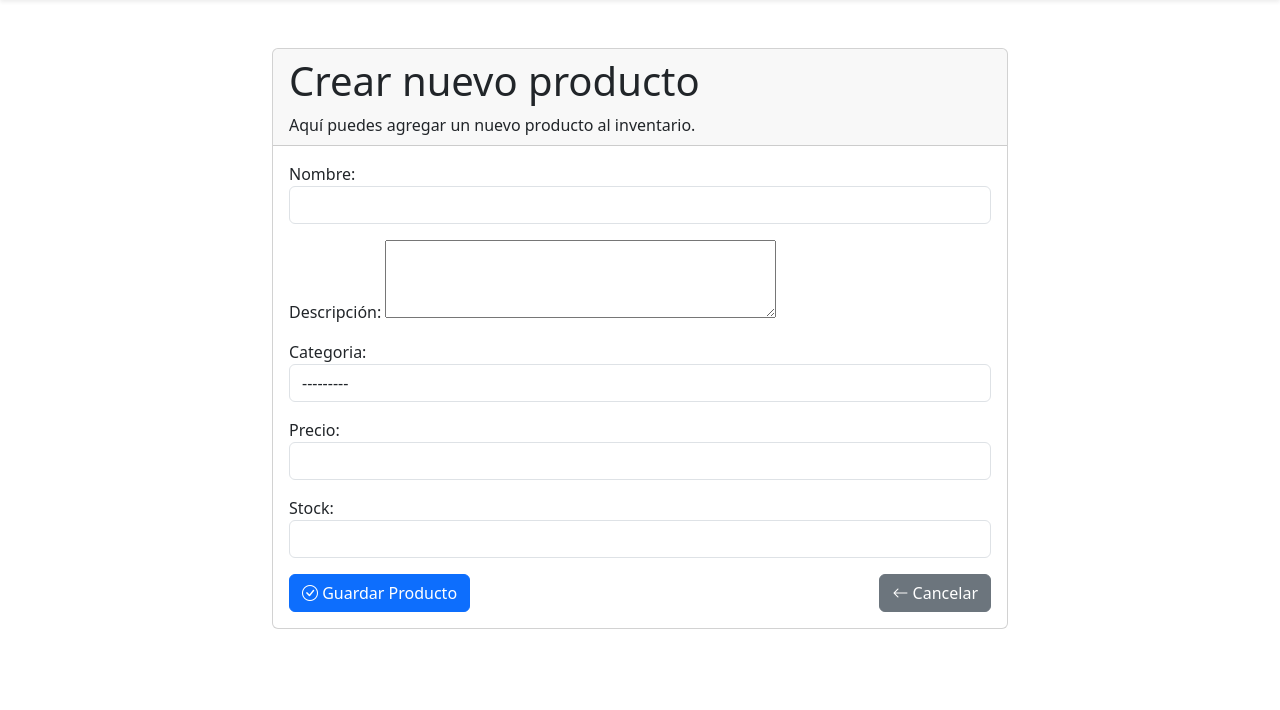
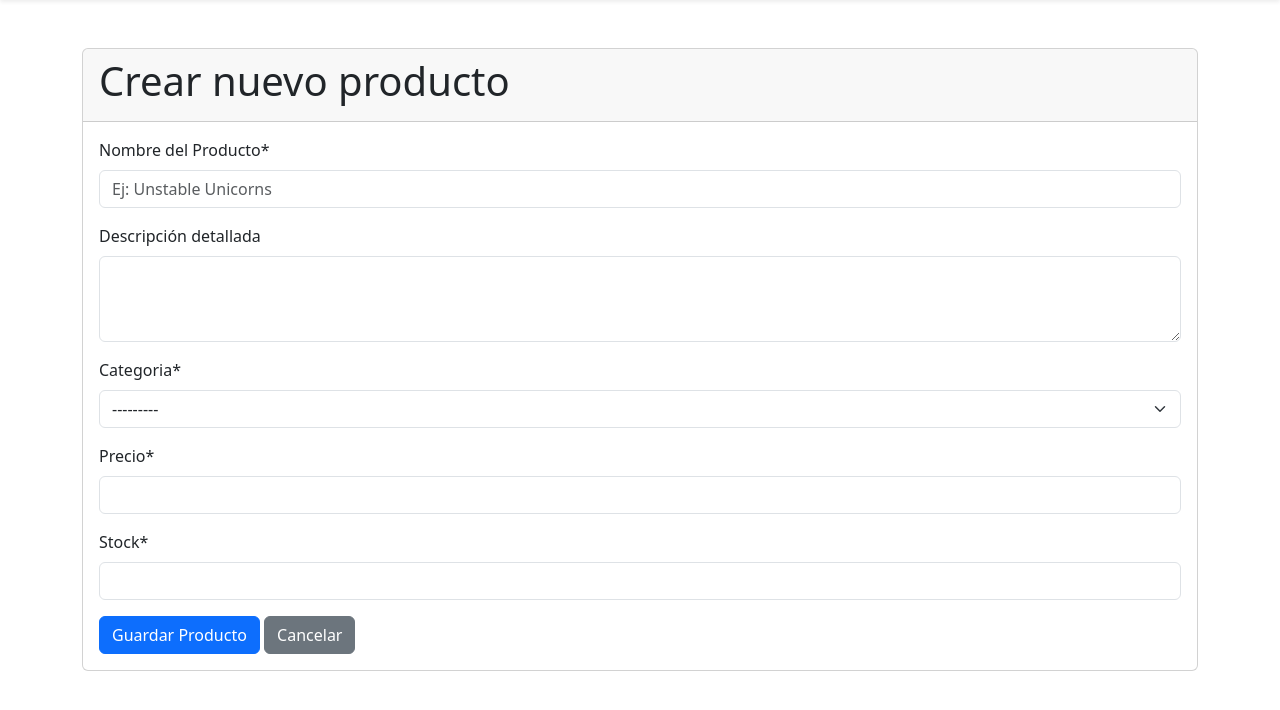
Before and after one commit to Angel1819/sistema-inventario-ev3, a Django app: page /inventario/crear_producto/ in a window 1280 px wide. Shown: the part 56-766 px from the top of the page. Run offline with Django 5.2, Linux system fonts and the light colour scheme; data comes from the database, SQL or seed files in the repository; some libraries are stand-ins or nearby versions.

Commit message:
Configurar crispy forms en settings.py y actualizar comentarios explicativos en template crear_producto.html - 1 Dic 2025 14:00

```diff
--- a/inventario/forms.py
+++ b/inventario/forms.py
@@ -2,19 +2,29 @@ from django import forms
 from .models import Producto, Categoria
 
 class ProductoForm(forms.ModelForm):
-    # Personalizaciones opcionales para mejor UX
-    descripcion = forms.CharField(
-        widget=forms.Textarea(attrs={'rows': 3}),
-        label='Descripción',
-        required=False
-    )
-
     class Meta:
         model = Producto
         fields = ['nombre', 'descripcion', 'categoria', 'precio', 'stock']
+        labels = {
+            'nombre': 'Nombre del Producto',
+            'descripcion': 'Descripción detallada',
+        }
         widgets = {
-            'nombre': forms.TextInput(attrs={'class': 'form-control'}),
+            'nombre': forms.TextInput(attrs={'class': 'form-control', 'placeholder': 'Ej: Unstable Unicorns'}),
+            'descripcion': forms.Textarea(attrs={'rows': 3, 'class': 'form-control'}),
             'categoria': forms.Select(attrs={'class': 'form-control'}),
             'precio': forms.NumberInput(attrs={'class': 'form-control', 'step': '0.01'}),
             'stock': forms.NumberInput(attrs={'class': 'form-control'}),
         }
+
+class CategoriaForm(forms.ModelForm):
+    class Meta:
+        model = Categoria
+        fields = ['nombre', 'descripcion']
+        labels = {
+            'nombre': 'Nombre de la Categoría',
+        }
+        widgets = {
+            'nombre': forms.TextInput(attrs={'class': 'form-control', 'placeholder': 'Ej: Pokémon'}),
+            'descripcion': forms.Textarea(attrs={'rows': 3, 'class': 'form-control'}),
+        }
--- a/inventario/templates/inventario/crear_producto.html
+++ b/inventario/templates/inventario/crear_producto.html
@@ -1,33 +1,25 @@
 {% extends "sistemainventario/base.html" %}
-{% load crispy_forms_tags %}
+{% load crispy_forms_tags %}  <!-- 1 Dic 2025 14:00: Carga las etiquetas de crispy forms para renderizar formularios con Bootstrap -->
 
 {% block content %}
-
 <div class="container mt-5">
-    <div class="row justify-content-center">
-        <div class="col-md-8">
     <div class="card">
         <div class="card-header">
-                    <h1 class="card-title">Crear nuevo producto</h1>
-                    <p class="card-text">Aquí puedes agregar un nuevo producto al inventario.</p>
+            <h1>Crear nuevo producto</h1>
         </div>
         <div class="card-body">
             <form method="post">
-                        {% csrf_token %}
-                        {{ form|crispy }}
-                        <div class="d-flex justify-content-between mt-3">
+                {% csrf_token %}  <!-- 1 Dic 2025 14:00: Token CSRF obligatorio para seguridad en formularios POST -->
+                {{ form|crispy }}  <!-- 1 Dic 2025 14:00: Renderiza el formulario completo con estilos Bootstrap usando crispy forms -->
+
                 <button type="submit" class="btn btn-primary">
-                                <i class="bi bi-check-circle"></i> Guardar Producto
+                    Guardar Producto
                 </button>
                 <a href="{% url 'inventario_home' %}" class="btn btn-secondary">
-                                <i class="bi bi-arrow-left"></i> Cancelar
+                    Cancelar
                 </a>
-                        </div>
             </form>
         </div>
     </div>
 </div>
-    </div>
-</div>
-
 {% endblock content %}
--- a/inventario/views.py
+++ b/inventario/views.py
@@ -13,15 +13,19 @@ def inventario_home(request):
         'categorias': categorias
         })
 
+# def crear_producto(request):
+#     if request.method == 'POST':
+#         form = ProductoForm(request.POST)
+#         if form.is_valid():
+#             form.save()
+#             return redirect('inventario_home')
+#     else:
+#         form = ProductoForm()
+
+#     return render(request, 'inventario/crear_producto.html', {
+#         'form': form
+#     })
 def crear_producto(request):
-    if request.method == 'POST':
-        form = ProductoForm(request.POST)
-        if form.is_valid():
-            form.save()
-            return redirect('inventario_home')
-    else:
-        form = ProductoForm()
-
     return render(request, 'inventario/crear_producto.html', {
-        'form': form
+        'form': ProductoForm()
     })
```
Also changed, not shown: requirements.txt (added, +7 -0 lines), sistemainventario/settings.py (+8 -0 lines). Lines whose indentation alone changed are shown as unchanged.
